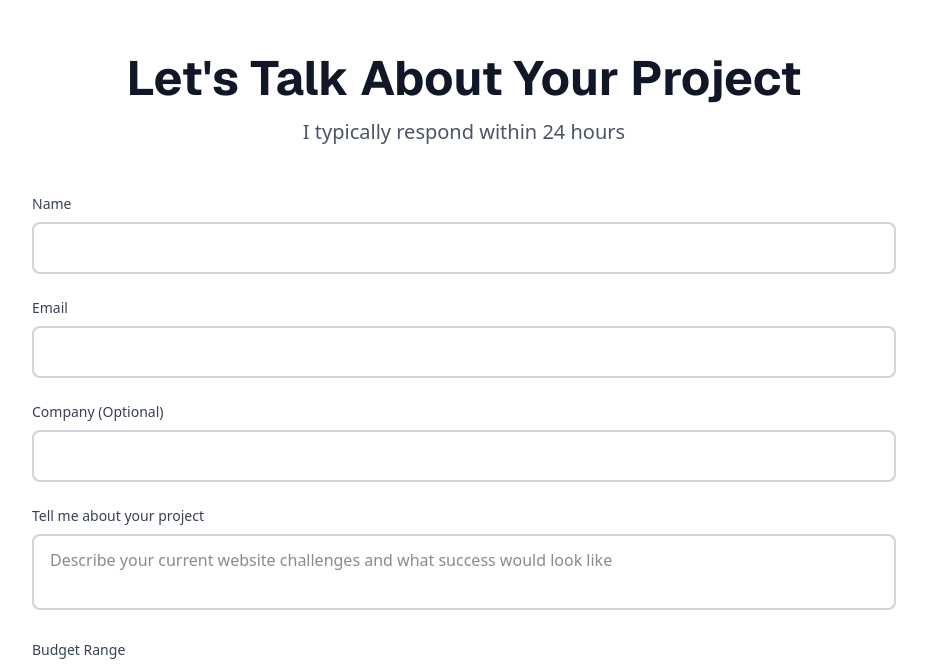
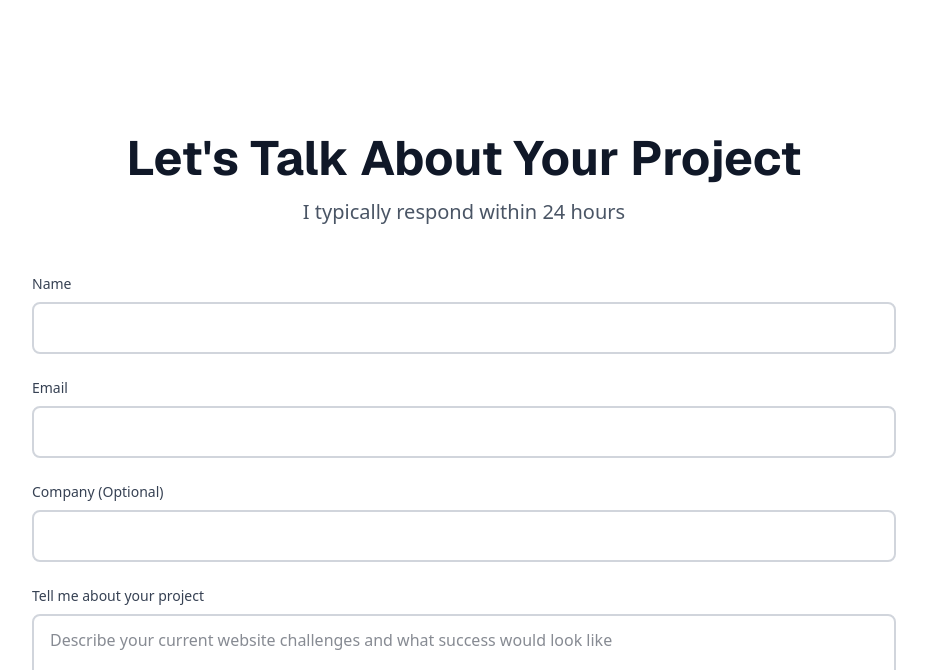
Before and after one commit to nestoririondo/portfolio-v3, a Next.js app: page / in a window 1280 px wide. Shown: the part 4945-5615 px from the top of the page, without its empty margins (176-1103 px from the left). Built offline with nearby package versions, Linux system fonts and the light colour scheme.

Commit message:
refactor: update header background opacity and adjust contact section padding

```diff
--- a/components/layout/Header.tsx
+++ b/components/layout/Header.tsx
@@ -18,7 +18,7 @@ export function Header() {
 
   return (
     <motion.header
-      className="fixed top-0 left-0 right-0 z-50 bg-white dark:bg-black border-b-2 md:border-b-4 border-black dark:border-white h-[70px] md:h-20 shadow-none"
+      className="fixed top-0 left-0 right-0 z-50 bg-white dark:bg-black/90 border-b-2 md:border-b-4 border-black dark:border-white h-[70px] md:h-20 shadow-none"
       initial={{ y: -100, opacity: 0 }}
       animate={{ y: 0, opacity: 1 }}
       transition={{ duration: 0.6, ease: "easeOut", delay: 0.1 }}
--- a/components/sections/Contact.tsx
+++ b/components/sections/Contact.tsx
@@ -190,13 +190,13 @@ export function Contact() {
     <motion.div
       initial={{ opacity: 0, y: 50 }}
       whileInView={{ opacity: 1, y: 0 }}
-      viewport={{ once: true, margin: "-200px" }}
+      viewport={{ once: true, margin: "-100px" }}
       transition={{
         duration: 0.8,
         ease: [0.25, 0.46, 0.45, 0.94],
       }}
     >
-      <section id="contact" className="mt-10">
+      <section id="contact" className="pt-[100px] md:pt-[120px]">
         <div className="max-w-4xl mx-auto px-4">
           <motion.div
             className="text-center mb-12"
```
